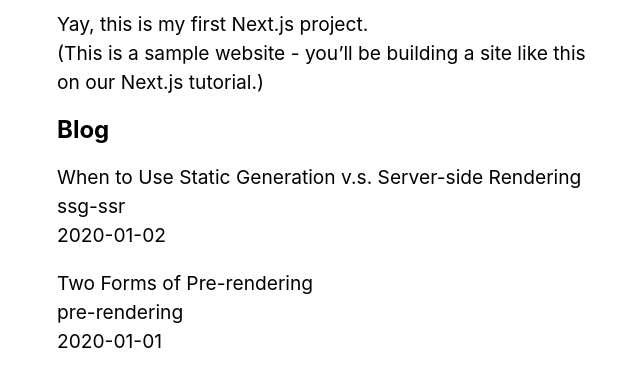
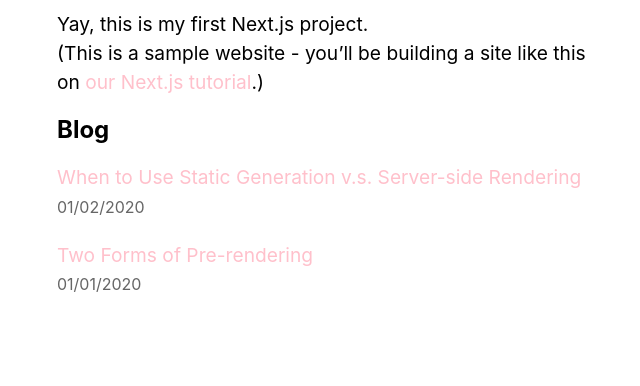
Before and after one commit to BleuHere/next-js-tutorial, a Next.js app: page / in a window 1280 px wide. Shown: the part 226-612 px from the top of the page, without its empty margins (311-951 px from the left). Built offline with nearby package versions, Linux system fonts and the light colour scheme.

Commit message:
add Links to Home component

```diff
--- a/pages/index.js
+++ b/pages/index.js
@@ -1,6 +1,8 @@
 import Head from 'next/head';
 import Layout, { siteTitle } from '../components/layout';
 import utilStyles from '../styles/utils.module.css';
+import Link from 'next/link';
+import Date from '../components/date';
 
 import { getSortedPostsData } from '../lib/posts';
 
@@ -31,11 +33,11 @@
         <ul className={utilStyles.list}>
           {allPostsData.map(({ id, date, title }) => (
             <li className={utilStyles.listItem} key={id}>
-              {title}
+              <Link href={`/posts/${id}`}>{title}</Link>
               <br />
-              {id}
-              <br />
-              {date}
+              <small className={utilStyles.lightText}>
+                <Date dateString={date} />
+              </small>
             </li>
           ))}
         </ul>
--- a/styles/globals.css
+++ b/styles/globals.css
@@ -7,7 +7,7 @@
 }
 
 a {
-  color: inherit;
+  color: pink;
   text-decoration: none;
 }
 
```
